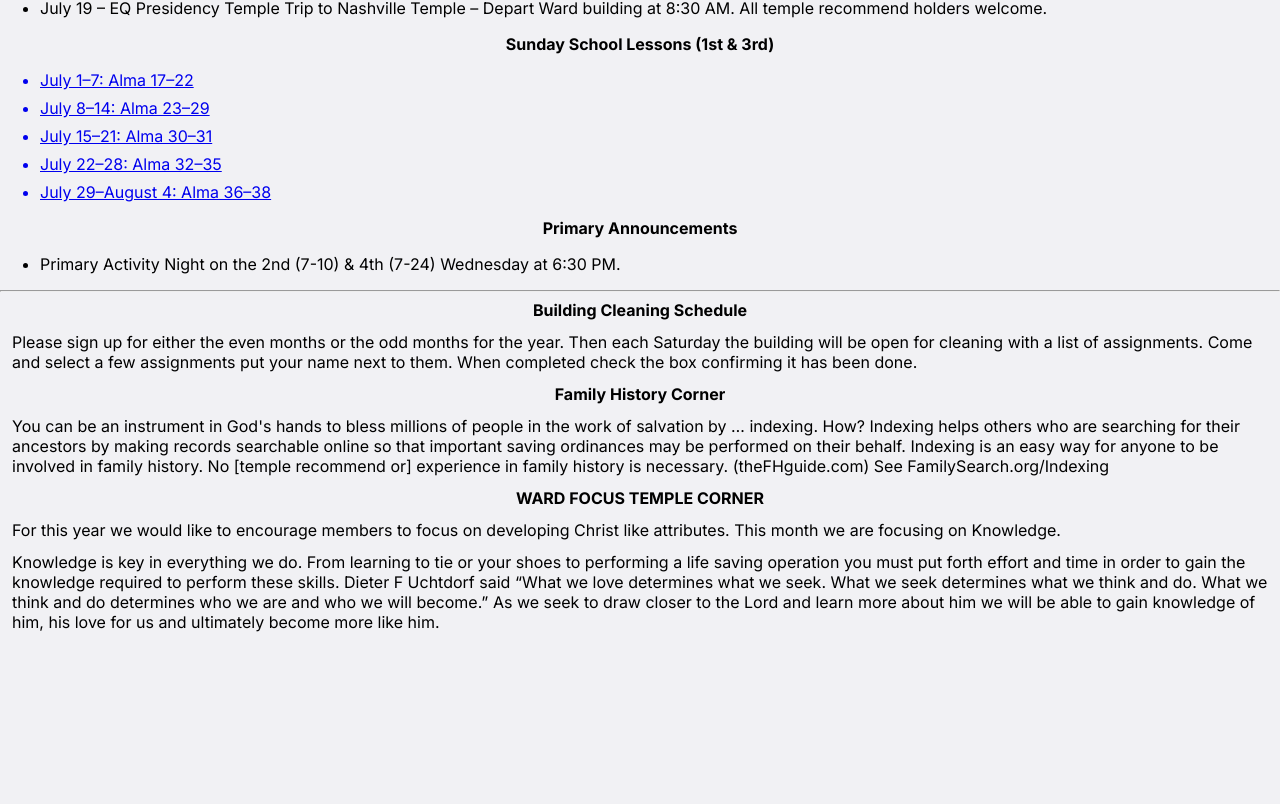
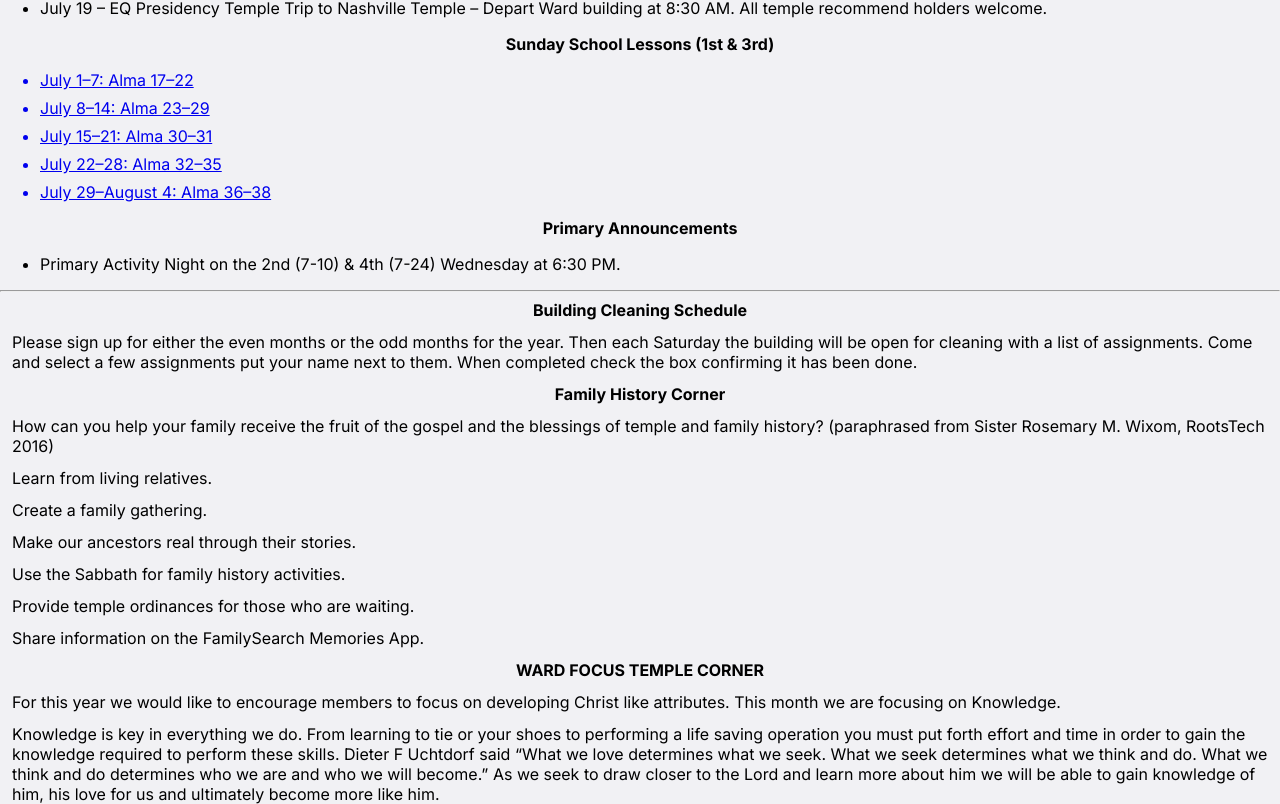
Before and after one commit to adamhinckley/meeting-agenda, a Next.js app: page / in a window 1280 px wide. Shown: the part 1592-2396 px from the top of the page. Before the commit the page ends 2224 px from the top, so only its background shows below. Built offline with nearby package versions, Linux system fonts and the light colour scheme.

Commit message:
Update  Family History Corner

```diff
--- a/app/settings.ts
+++ b/app/settings.ts
@@ -131,7 +131,13 @@ const buildingCleaningSchedule = [
 
 //This one requires back ticks instead of regular quotes because it uses the same quotes in the text.
 const familyHistoryCorner = [
-	`You can be an instrument in God's hands to bless millions of people in the work of salvation by … indexing. How? Indexing helps others who are searching for their ancestors by making records searchable online so that important saving ordinances may be performed on their behalf. Indexing is an easy way for anyone to be involved in family history. No [temple recommend or] experience in family history is necessary. (theFHguide.com) See FamilySearch.org/Indexing`,
+	'How can you help your family receive the fruit of the gospel and the blessings of temple and family history? (paraphrased from Sister Rosemary M. Wixom, RootsTech 2016)',
+	'Learn from living relatives.',
+	'Create a family gathering.',
+	'Make our ancestors real through their stories.',
+	'Use the Sabbath for family history activities.',
+	'Provide temple ordinances for those who are waiting.',
+	'Share information on the FamilySearch Memories App.',
 ];
 
 const wardFocusTempleCorner = [
```
